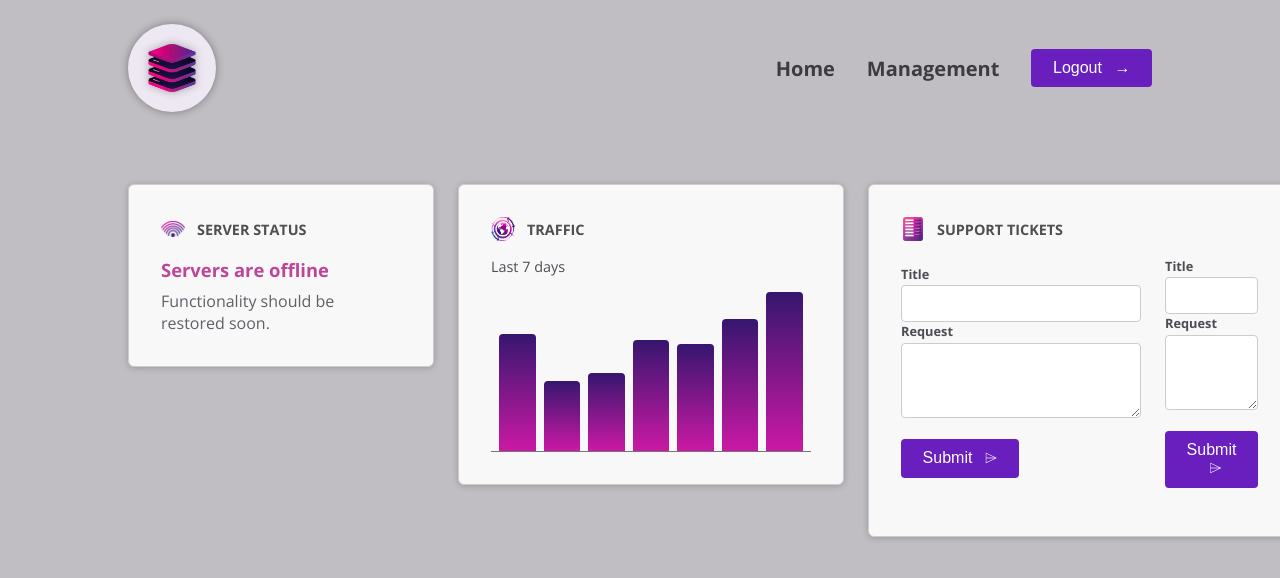
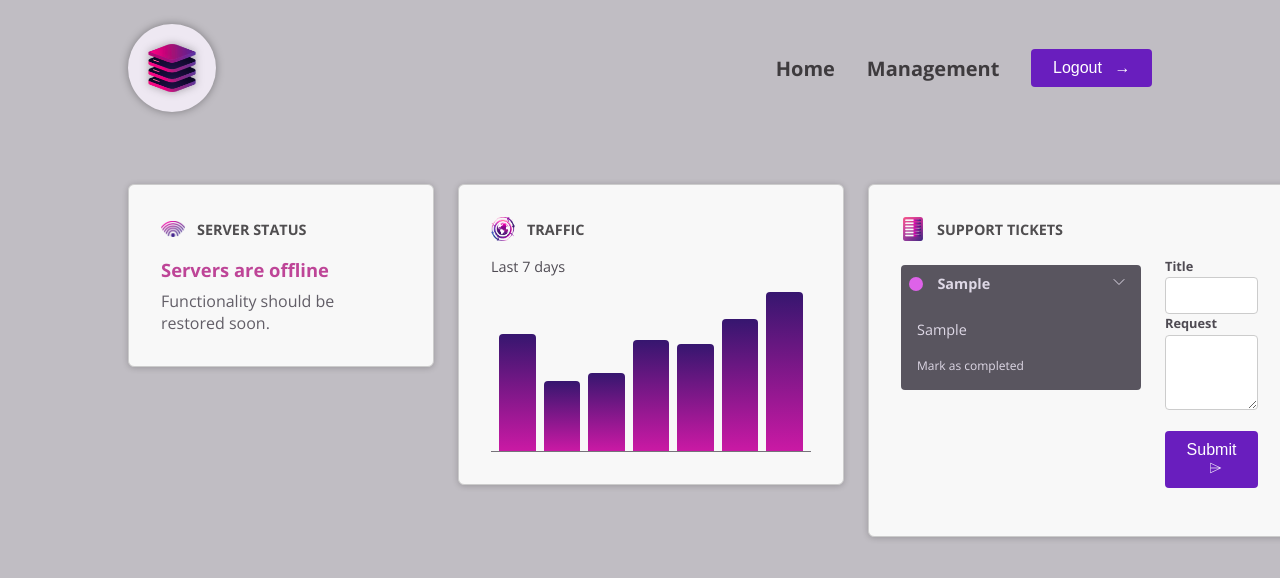
Before and after one commit to Abdul-Malik28/Angular-server-dashboard-app, an Angular app: page / in a window 1280 px wide. Both pictures are taken after typing "Sample", "Sample" into the empty fields and a click on the button "button". Shown: the top 578 px of the page. Built offline with nearby package versions, Linux system fonts and the light colour scheme.

Commit message:
outputting user inputs

```diff
--- a/src/app/dashboard/tickets/ticket/ticket.component.html
+++ b/src/app/dashboard/tickets/ticket/ticket.component.html
@@ -5,7 +5,7 @@
           'ticket-closed': false
         }"></div>
         <button>
-            <span class="text">TITLE</span>
+            <span class="text">{{ data().title }}</span>
             <span>
                 @if (true) {
                 <svg xmlns="http://www.w3.org/2000/svg" fill="none" viewBox="0 0 24 24" stroke-width="1.5"
@@ -25,9 +25,10 @@
     </h3>
 
     @if (true) {
-    <p>TEXT</p>
+    <p>{{ data().request }}</p>
 
-    @if (true) {
+    @if (data().status === 'open') {
     <p><button>Mark as completed</button></p>
-    } }
+    }
+    }
 </article>
--- a/src/app/dashboard/tickets/ticket/ticket.component.ts
+++ b/src/app/dashboard/tickets/ticket/ticket.component.ts
@@ -1,4 +1,6 @@
-import { Component } from '@angular/core';
+import { Component, input } from '@angular/core';
+
+import { Ticket } from './ticket.model';
 
 @Component({
   selector: 'app-ticket',
@@ -8,5 +10,5 @@ import { Component } from '@angular/core';
   styleUrl: './ticket.component.css'
 })
 export class TicketComponent {
-
+  data = input.required<Ticket>();
 }
--- a/src/app/dashboard/tickets/tickets.component.html
+++ b/src/app/dashboard/tickets/tickets.component.html
@@ -3,7 +3,7 @@
         @for (ticket of tickets; track ticket.id) {
         <li>
             <!-- <app-ticket /> - {{ $first }} {{ $last }} {{ $odd }} {{ $even }} {{ $count }} {{ $count }} -->
-            <app-new-ticket />
+            <app-ticket [data]="ticket" />
         </li>
         } @empty {
         <p>No tickets available</p>
--- a/src/app/dashboard/tickets/tickets.component.ts
+++ b/src/app/dashboard/tickets/tickets.component.ts
@@ -1,4 +1,5 @@
 import { Component } from '@angular/core';
+
 import { NewTicketComponent } from "./new-ticket/new-ticket.component";
 import { Ticket } from './ticket/ticket.model';
 import { TicketComponent } from "./ticket/ticket.component";
```
